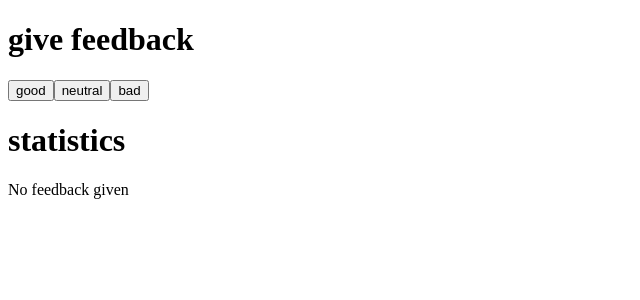
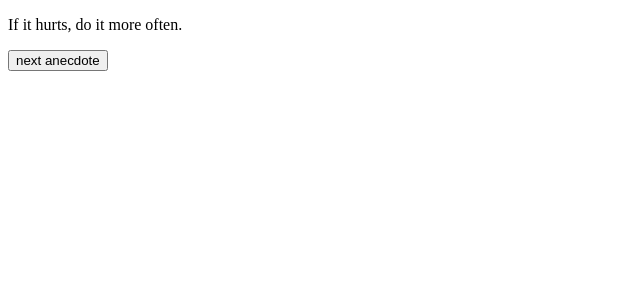
Before and after one commit to Mesadova/FullStackopen_Edu2024, a React (Vite) app in the folder part1/: page / in a window 1280 px wide. Shown: the top 300 px of the page, without its empty margins (0-640 px from the left). Built offline with nearby package versions, Linux system fonts and the light colour scheme.

Commit message:
1.12.Anecdotes

```diff
--- a/part1/src/App.jsx
+++ b/part1/src/App.jsx
@@ -1,71 +1,34 @@
 import { useState } from 'react'
 
-const Button = ({handleEvent, text}) => {
-  return(
-    <button onClick={handleEvent}>{text}</button>
-  )
-}
+const App = () => {
+  const anecdotes = [
+    'If it hurts, do it more often.',
+    'Adding manpower to a late software project makes it later!',
+    'The first 90 percent of the code accounts for the first 90 percent of the development time...The remaining 10 percent of the code accounts for the other 90 percent of the development time.',
+    'Any fool can write code that a computer can understand. Good programmers write code that humans can understand.',
+    'Premature optimization is the root of all evil.',
+    'Debugging is twice as hard as writing the code in the first place. Therefore, if you write the code as cleverly as possible, you are, by definition, not smart enough to debug it.',
+    'Programming without an extremely heavy use of console.log is same as if a doctor would refuse to use x-rays or blood tests when diagnosing patients.',
+    'The only way to go fast, is to go well.'
+  ]
 
-const Statistics = (props) => {
-  return(
-    <table>
-      <StatisticLine text='good' value={props.good}/>
-      <StatisticLine text='neutral' value={props.neutral}/>
-      <StatisticLine text='bad' value={props.bad}/>
-      <StatisticLine text='total' value={props.total}/>
-      <StatisticLine text='average' value={props.average}/>
-      <StatisticLine text='positive' value={props.positive}/>
-    </table>
-  )
-}
+  const [selected, setSelected] = useState(0)
 
-const StatisticLine = ({text, value}) => {
-  return(
-    <tr>
-      <td>{text}:</td>
-      <td>{value}</td>
-    </tr>
-  )
-}
+  const handleRandom = () => {
+    const random = Math.floor(Math.random() * 8)
 
-const App = () => {
-  const [good, setGood] = useState(0)
-  const [neutral, setNeutral] = useState(0)
-  const [bad, setBad] = useState(0)
-  const [total, setTotal] = useState(0)
-
-  const handleGood = () => {
-    setGood(good + 1)
-    setTotal(total + 1)
+    if (selected !== random) {
+      setSelected(random)
+    } else {
+      handleRandom()
+    }
+    console.log(random)
   }
-
-  const handleNeutral = () => {
-    setNeutral(neutral + 1)
-    setTotal(total + 1)
-  }
-
-  const handleBad = () => {
-    setBad(bad + 1)
-    setTotal(total + 1)
-  }
-
-  const average = () => ((good) + (neutral * 0) + (bad * -1)) / total + ' %'
-
-  const positive = () => (good / (total)) * 100
 
   return (
     <div>
-      <h1>give feedback</h1>
-      <Button handleEvent={handleGood} text='good'/>
-      <Button handleEvent={handleNeutral} text='neutral'/>
-      <Button handleEvent={handleBad} text='bad'/>
-
-      <h1>statistics</h1>
-      {total === 0 ? (
-        <p>No feedback given</p>
-      ) : (
-          <Statistics good={good} bad={bad} neutral={neutral} total={total} average={average()} positive={positive()}/>
-      )}
+      <p>{anecdotes[selected]}</p>
+      <button onClick={handleRandom}>next anecdote</button>
     </div>
   )
 }
```
